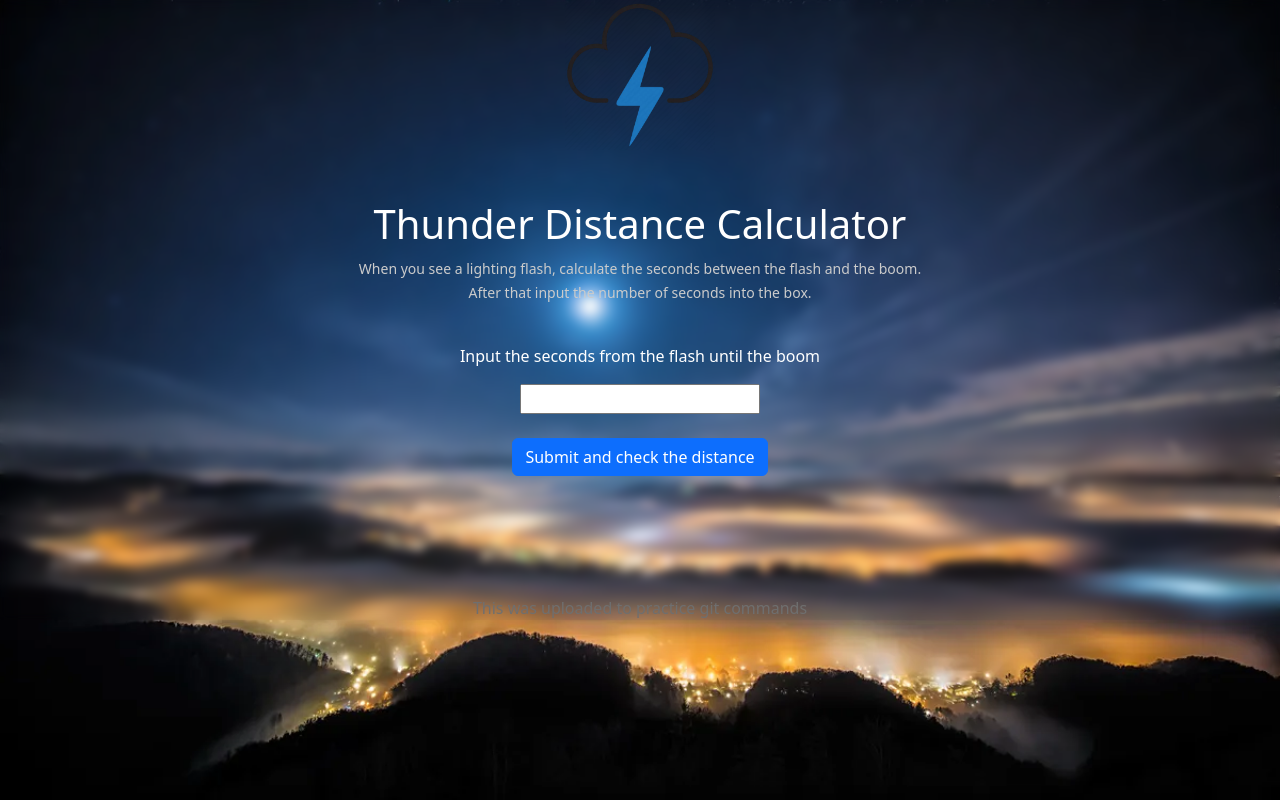
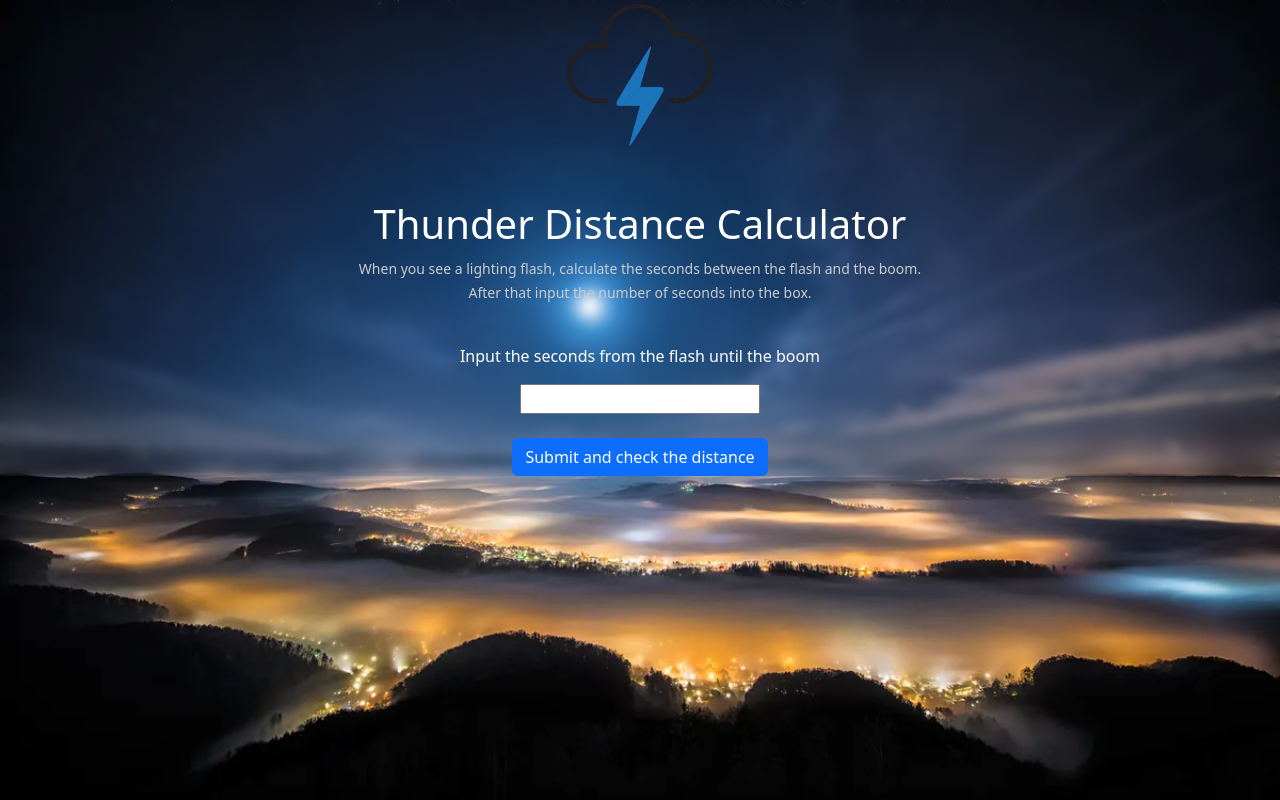
Before and after one commit to elexbeats/elexbeats.github.io, a plain HTML site: page index.html in a window 1280 px wide. Drawn offline with nearby package versions, Linux system fonts and the light colour scheme.

Commit message:
final all

```diff
--- a/index.html
+++ b/index.html
@@ -34,11 +34,6 @@
         </button>
       </label>
       <h4 id="result"></h4>
-      <footer>
-        <p style="color: rgb(111, 111, 111); margin-top: 120px">
-          This was uploaded to practice git commands
-        </p>
-      </footer>
     </div>
 
     <script src="app.js"></script>
```
